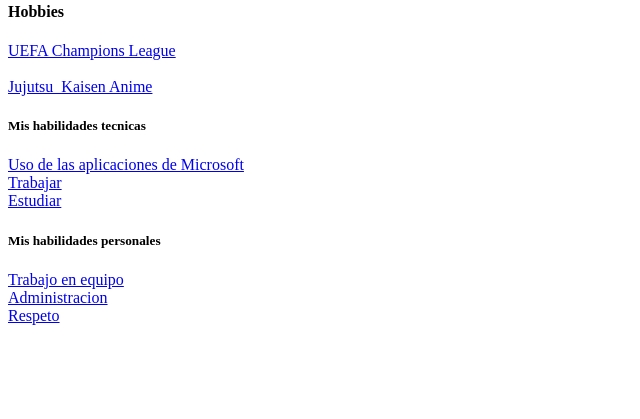
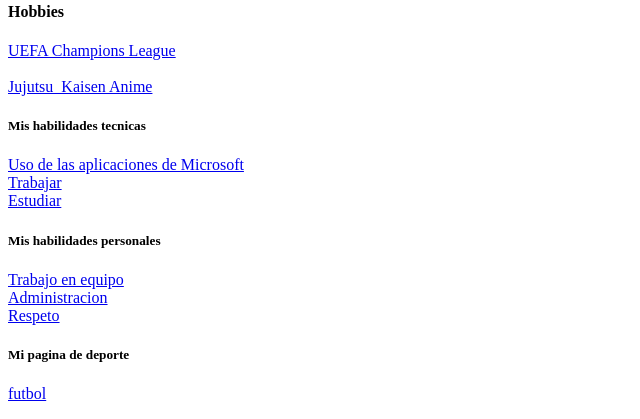
Before and after one commit to Eder45665/IDAI-MA2025-NE, a plain HTML site: page index.html in a window 1280 px wide. Shown: the part 1329-1748 px from the top of the page, without its empty margins (0-640 px from the left). Before the commit the page ends 1662 px from the top, so only its background shows below. Drawn offline with Linux system fonts and the light colour scheme.

Commit message:
actualizacion.html
actualizar trabajos

```diff
--- a/index.html
+++ b/index.html
@@ -89,5 +89,21 @@
 
         </div>
 
+        <div>
+            <h5>Mi pagina de deporte</h5>
+            <a href="Pagina de deporte.html">
+                futbol
+            </a>
+        </div>
+
+
+
+
+    </p>
+
+
+
+
+
 </body>
 </html>
```
Also changed, not shown: pagina 09/index-casa-de-disfraces.html (added).
